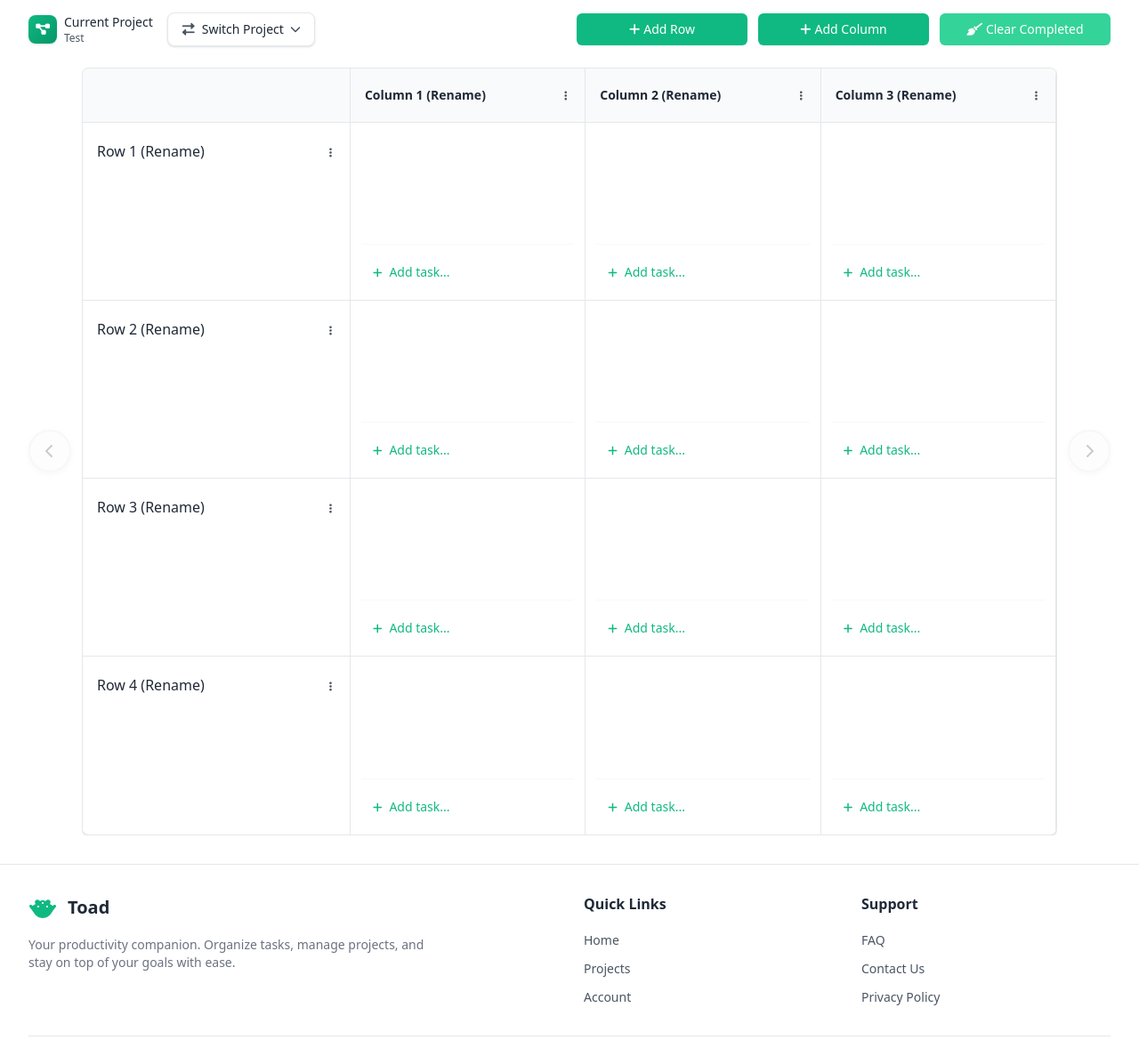
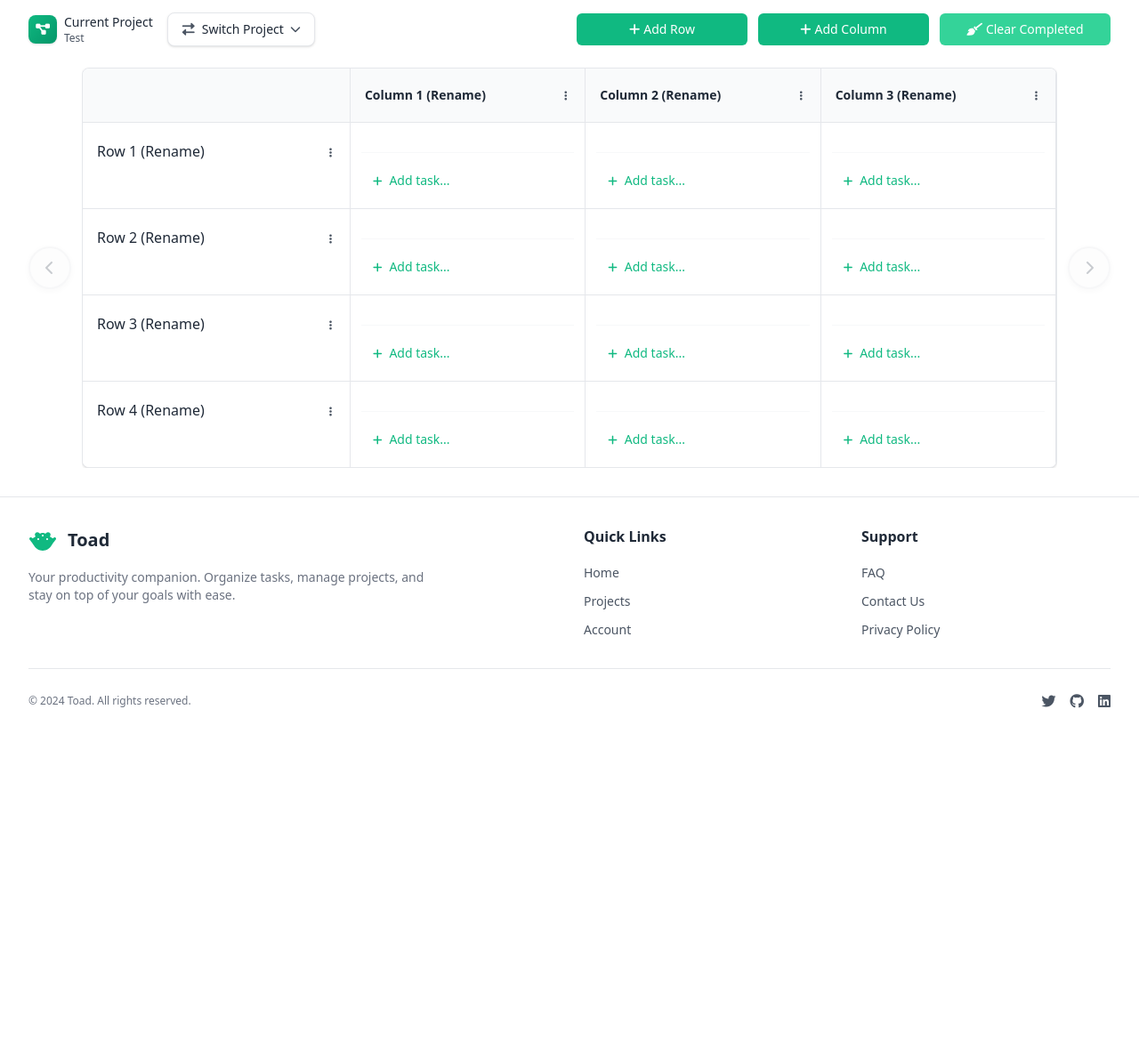
Before and after one commit to RoyKeane94/toad, a Django app: page /projects/7/ in a window 1280 px wide. Shown: the part 163-1341 px from the top of the page at 89% size. After the commit the page ends 959 px from the top, so only its background shows below. Run offline with Django 5.2, Linux system fonts and the light colour scheme; a user stored in the database is signed in; data comes from the database, SQL or seed files in the repository; both versions use the stored data as it was after the commit; style sheets or scripts are compiled from the project's sources; some libraries are stand-ins or nearby versions.

Commit message:
Min height of rows sorted

```diff
--- a/pages/templates/pages/grid/project_grid.html
+++ b/pages/templates/pages/grid/project_grid.html
@@ -191,7 +191,7 @@
             </thead>
             <tbody>
                 {% for row_h in row_headers %}
-                <tr class="{% if not forloop.last %}border-b border-[var(--border-color)]{% endif %}" style="height: 200px;">
+                <tr class="{% if not forloop.last %}border-b border-[var(--border-color)]{% endif %}">
                     <!-- Row Header -->
                     <td class="row-header p-4 border-r border-[var(--border-color)] font-medium text-[var(--text-primary)] align-top">
                         <div class="flex items-center justify-between">
--- a/static/css/non-tailwind/non-tailwind.css
+++ b/static/css/non-tailwind/non-tailwind.css
@@ -347,3 +347,12 @@ input:invalid:not(:focus):not(:placeholder-shown) {
         min-width: 200px;
     }
 }
+
+.grid-table th, .grid-table td {
+    border-right: 1px solid var(--border-color);
+    padding: 1rem;
+    vertical-align: top;
+    text-align: left;
+    white-space: normal;
+    scroll-snap-align: start;
+}
```
Also changed, not shown: db.sqlite3, 2 other files.
